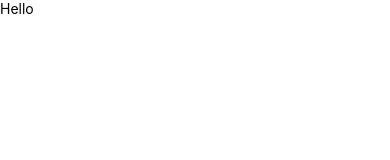
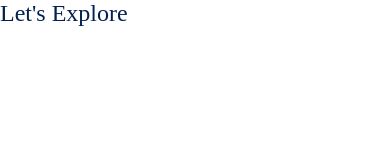
Before and after one commit to islamashraful/SocialFeed, a React Native app: screen / in a window 390 px wide. Shown: the top 160 px of the page. Built offline with nearby package versions, Linux system fonts and the light colour scheme.

Commit message:
Added Title component

```diff
--- a/App.tsx
+++ b/App.tsx
@@ -1,10 +1,11 @@
 import React from 'react';
-import {SafeAreaView, Text} from 'react-native';
+import {SafeAreaView} from 'react-native';
+import Title from './components/Title';
 
 const App = () => {
   return (
     <SafeAreaView>
-      <Text>Hello</Text>
+      <Title title="Let's Explore" />
     </SafeAreaView>
   );
 };
--- /dev/null
+++ b/components/Title/index.tsx
@@ -0,0 +1,21 @@
+import React from 'react';
+import {Text, StyleSheet} from 'react-native';
+import {getFontFamily} from '../../assets/fonts/helper';
+
+interface Props {
+  title: string;
+}
+
+const Title = ({title}: Props) => {
+  return <Text style={styles.title}>{title}</Text>;
+};
+
+const styles = StyleSheet.create({
+  title: {
+    color: '#022150',
+    fontFamily: getFontFamily('Inter', '600'),
+    fontSize: 24,
+  },
+});
+
+export default Title;
```
